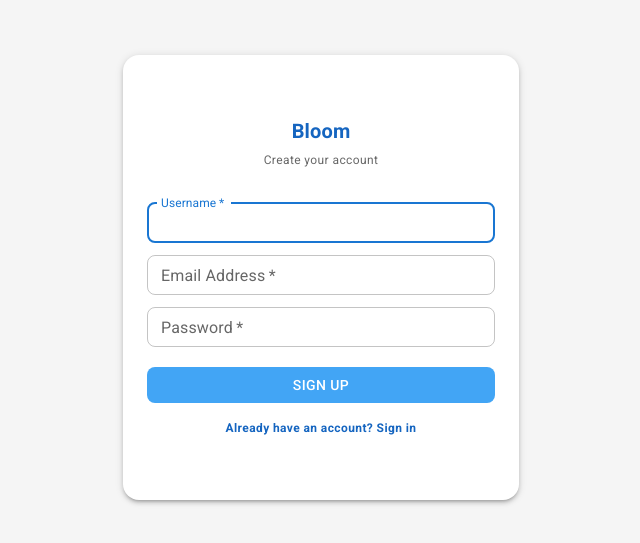
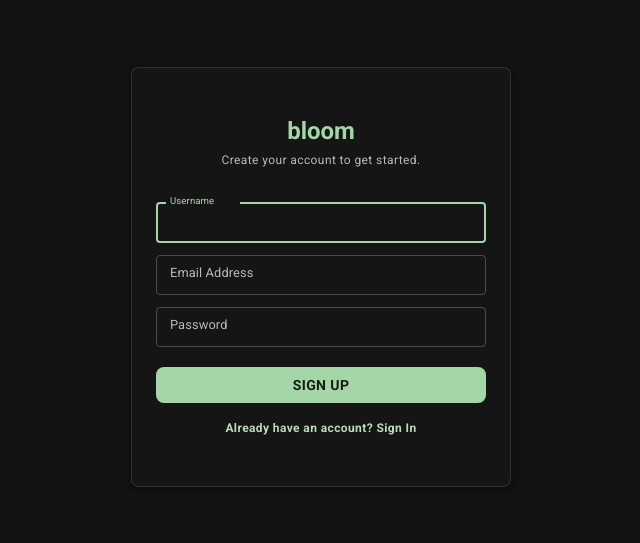
Before and after one commit to abhinm7/Social-Media-App-Client, a Next.js app: page /register in a window 1280 px wide. Shown: the part 123-666 px from the top of the page, without its empty margins (319-959 px from the left). Built offline with nearby package versions, Linux system fonts and the light colour scheme; no server answers.

Commit message:
feat: add theme registry

```diff
--- a/package.json
+++ b/package.json
@@ -12,12 +12,15 @@
     "@emotion/react": "^11.14.0",
     "@emotion/styled": "^11.14.1",
     "@fontsource/roboto": "^5.2.8",
+    "@mui/icons-material": "^7.3.2",
     "@mui/material": "^7.3.2",
     "@reduxjs/toolkit": "^2.9.0",
     "axios": "^1.11.0",
+    "framer-motion": "^12.23.15",
     "next": "15.5.2",
     "react": "19.1.0",
     "react-dom": "19.1.0",
+    "react-hot-toast": "^2.6.0",
     "react-redux": "^9.2.0"
   },
   "devDependencies": {
--- a/src/app/(auth)/login/page.tsx
+++ b/src/app/(auth)/login/page.tsx
@@ -3,23 +3,15 @@
 import { useState, FormEvent, useEffect } from "react";
 import { useDispatch, useSelector } from "react-redux";
 import { useRouter } from "next/navigation";
-import { loginUser } from "@/redux/features/authSlice"; // Use the loginUser action
+import { loginUser } from "@/redux/features/authSlice";
 import { RootState } from "@/redux/rootReducer";
 import { AppDispatch } from "@/redux/store";
-
-// Material-UI Imports
-import {
-    Button,
-    TextField,
-    Typography,
-    Box,
-    CircularProgress,
-    Paper,
-    Link
-} from "@mui/material";
+import toast from 'react-hot-toast';
+import AuthLayout from "@/components/layouts/AuthLayout"; // Import the layout
+import { Button, TextField, Typography, Box, CircularProgress, Link } from "@mui/material";
 
 export default function LoginPage() {
-    const [email, setEmail]= useState('');
+    const [email, setEmail] = useState('');
     const [password, setPassword] = useState('');
 
     const dispatch = useDispatch<AppDispatch>();
@@ -34,35 +26,18 @@ export default function LoginPage() {
 
     const handleSubmit = async (e: FormEvent) => {
         e.preventDefault();
-        const resultAction = await dispatch(loginUser({ email, password })); // Dispatch loginUser
-
-        if (!loginUser.fulfilled.match(resultAction)) {
-            alert('Login failed. Please check your credentials.');
+        const toastId = toast.loading('Logging in...');
+        const resultAction = await dispatch(loginUser({ email, password }));
+        if (loginUser.fulfilled.match(resultAction)) {
+            toast.success('Welcome back!', { id: toastId });
+        } else {
+            const errorMessage = resultAction.payload as string || 'Login failed.';
+            toast.error(errorMessage, { id: toastId });
         }
-    }
+    };
 
     return (
-        <Box sx={{ backgroundColor: '#e3f2fd', minHeight: '100vh', display: 'flex', alignItems: 'center', justifyContent: 'center' }}>
-            <Paper
-                elevation={3}
-                sx={{
-                    maxWidth: '380px',
-                    minHeight: '420px',
-                    width: '100%',
-                    display: 'flex',
-                    flexDirection: 'column',
-                    justifyContent: 'center',
-                    alignItems: 'center',
-                    padding: 3,
-                    borderRadius: 4,
-                }}
-            >
-                <Typography component="h1" variant="h6" sx={{ mb: 0.5, fontWeight: 'bold', color: '#1565c0' }}>
-                    Bloom
-                </Typography>
-                <Typography component="h2" variant="caption" sx={{ mb: 2, color: 'text.secondary' }}>
-                    Welcome back! Please sign in.
-                </Typography>
+        <AuthLayout subtitle="Welcome back! Please sign in.">
             <Box component="form" onSubmit={handleSubmit} noValidate sx={{ mt: 1, width: '100%' }}>
                 <TextField
                     margin="dense"
@@ -72,11 +47,10 @@ export default function LoginPage() {
                     id="email"
                     label="Email Address"
                     name="email"
-                        autoComplete="email"
                     autoFocus
                     value={email}
                     onChange={(e) => setEmail(e.target.value)}
-                        sx={{ '& .MuiOutlinedInput-root': { borderRadius: 2 } }}
+                    InputLabelProps={{ sx: { fontSize: '0.8rem' }, required: false }}
                 />
                 <TextField
                     margin="dense"
@@ -87,10 +61,9 @@ export default function LoginPage() {
                     label="Password"
                     type="password"
                     id="password"
-                        autoComplete="current-password"
                     value={password}
                     onChange={(e) => setPassword(e.target.value)}
-                        sx={{ '& .MMuiOutlinedInput-root': { borderRadius: 2 } }}
+                    InputLabelProps={{ sx: { fontSize: '0.8rem' }, required: false }}
                 />
                 <Button
                     type="submit"
@@ -98,26 +71,17 @@ export default function LoginPage() {
                     variant="contained"
                     size="medium"
                     disableElevation
-                        sx={{
-                            mt: 2,
-                            mb: 2,
-                            borderRadius: 2,
-                            backgroundColor: '#42a5f5',
-                            '&:hover': {
-                                backgroundColor: '#1e88e5'
-                            }
-                        }}
+                    sx={{ mt: 2, mb: 2, borderRadius: 2, fontWeight: 'bold' }}
                     disabled={status === 'loading'}
                 >
                     {status === 'loading' ? <CircularProgress size={24} color="inherit" /> : 'Login'}
                 </Button>
                 <Typography variant="caption" align="center" component="p">
-                        <Link href="/register" underline="hover" sx={{ color: '#1565c0', fontWeight: 'bold' }}>
+                    <Link href="/register" underline="hover" sx={{ color: 'primary.light', fontWeight: 'bold' }}>
                         Don't have an account? Sign Up
                     </Link>
                 </Typography>
             </Box>
-            </Paper>
-        </Box>
+        </AuthLayout>
     );
 }
--- a/src/app/(auth)/register/page.tsx
+++ b/src/app/(auth)/register/page.tsx
@@ -6,18 +6,9 @@ import { useRouter } from "next/navigation";
 import { registerUser } from "@/redux/features/authSlice";
 import { RootState } from "@/redux/rootReducer";
 import { AppDispatch } from "@/redux/store";
-
-// Material-UI Imports
-import {
-    Button,
-    TextField,
-    Typography,
-    Container,
-    Box,
-    CircularProgress,
-    Paper,
-    Link
-} from "@mui/material";
+import toast from 'react-hot-toast';
+import AuthLayout from "@/components/layouts/AuthLayout";
+import { Button, TextField, Typography, Box, CircularProgress, Link } from "@mui/material";
 
 export default function RegisterPage() {
     const [username, setUsername] = useState('');
@@ -36,42 +27,18 @@ export default function RegisterPage() {
 
     const handleSubmit = async (e: FormEvent) => {
         e.preventDefault();
+        const toastId = toast.loading('Creating account...');
         const resultAction = await dispatch(registerUser({ username, email, password }));
-
-        if (!registerUser.fulfilled.match(resultAction)) {
-            alert('Registration failed. Please try again.');
+        if (registerUser.fulfilled.match(resultAction)) {
+            toast.success('Account created successfully!', { id: toastId });
+        } else {
+            const errorMessage = resultAction.payload as string || 'Registration failed.';
+            toast.error(errorMessage, { id: toastId });
         }
-    }
+    };
 
     return (
-        <Box
-            sx={{
-                minHeight: '100vh',
-                display: 'flex',
-                alignItems: 'center',
-                justifyContent: 'center',
-                backgroundColor: '#f5f5f5', // Clean, light gray background
-            }}
-        >
-            <Container component="main" maxWidth="xs">
-                <Paper
-                    elevation={3}
-                    sx={{
-                        display: 'flex',
-                        flexDirection: 'column',
-                        alignItems: 'center',
-                        padding: 3,
-                        minHeight: 445, // Set for the 3:4 aspect ratio
-                        justifyContent: 'center',
-                        borderRadius: 4,
-                    }}
-                >
-                    <Typography component="h1" variant="h6" sx={{ mb: 0.5, fontWeight: 'bold', color: '#1565c0' }}>
-                        Bloom
-                    </Typography>
-                    <Typography component="h2" variant="caption" sx={{ mb: 2, color: 'text.secondary' }}>
-                        Create your account
-                    </Typography>
+        <AuthLayout subtitle="Create your account to get started.">
             <Box component="form" onSubmit={handleSubmit} noValidate sx={{ mt: 1, width: '100%' }}>
                 <TextField
                     margin="dense"
@@ -84,7 +51,7 @@ export default function RegisterPage() {
                     autoFocus
                     value={username}
                     onChange={(e) => setUsername(e.target.value)}
-                            sx={{ '& .MuiOutlinedInput-root': { borderRadius: 2 } }}
+                    InputLabelProps={{ sx: { fontSize: '0.8rem' }, required: false }}
                 />
                 <TextField
                     margin="dense"
@@ -96,7 +63,7 @@ export default function RegisterPage() {
                     name="email"
                     value={email}
                     onChange={(e) => setEmail(e.target.value)}
-                            sx={{ '& .MuiOutlinedInput-root': { borderRadius: 2 } }}
+                    InputLabelProps={{ sx: { fontSize: '0.8rem' }, required: false }}
                 />
                 <TextField
                     margin="dense"
@@ -109,7 +76,7 @@ export default function RegisterPage() {
                     id="password"
                     value={password}
                     onChange={(e) => setPassword(e.target.value)}
-                            sx={{ '& .MuiOutlinedInput-root': { borderRadius: 2 } }}
+                    InputLabelProps={{ sx: { fontSize: '0.8rem' }, required: false }}
                 />
                 <Button
                     type="submit"
@@ -117,27 +84,17 @@ export default function RegisterPage() {
                     variant="contained"
                     size="medium"
                     disableElevation
-                            sx={{
-                                mt: 2,
-                                mb: 2,
-                                borderRadius: 2,
-                                backgroundColor: '#42a5f5',
-                                '&:hover': {
-                                    backgroundColor: '#1e88e5'
-                                }
-                            }}
+                    sx={{ mt: 2, mb: 2, borderRadius: 2, fontWeight: 'bold' }}
                     disabled={status === 'loading'}
                 >
                     {status === 'loading' ? <CircularProgress size={24} color="inherit" /> : 'Sign Up'}
                 </Button>
                 <Typography variant="caption" align="center" component="p">
-                            <Link href="/login" underline="hover" sx={{ color: '#1565c0', fontWeight: 'bold' }}>
-                                Already have an account? Sign in
+                    <Link href="/login" underline="hover" sx={{ color: 'primary.light', fontWeight: 'bold' }}>
+                        Already have an account? Sign In
                     </Link>
                 </Typography>
             </Box>
-                </Paper>
-            </Container>
-        </Box>
+        </AuthLayout>
     );
 }
--- a/src/app/layout.tsx
+++ b/src/app/layout.tsx
@@ -2,11 +2,13 @@ import type { Metadata } from "next";
 import "./globals.css";
 import { ReduxProvider } from "@/redux/provider";
 import { AppInitializer } from "@/components/AppInitializer";
+import { Toaster } from 'react-hot-toast';
 
 import '@fontsource/roboto/300.css';
 import '@fontsource/roboto/400.css';
 import '@fontsource/roboto/500.css';
 import '@fontsource/roboto/700.css';
+import ThemeRegistry from "@/components/ThemeRegistry";
 
 
 export const metadata: Metadata = {
@@ -22,11 +24,14 @@ export default function RootLayout({
   return (
     <html lang="en">
       <body>
-        <ReduxProvider>
-          <AppInitializer>
-            {children}
-          </AppInitializer>
-        </ReduxProvider>
+        <ThemeRegistry>
+          <ReduxProvider>
+            <AppInitializer>
+              {children}
+              <Toaster position="bottom-center" />
+            </AppInitializer>
+          </ReduxProvider>
+        </ThemeRegistry>
       </body>
     </html>
   );
--- /dev/null
+++ b/src/components/ThemeRegistry.tsx
@@ -0,0 +1,38 @@
+'use client';
+
+import { useState, useMemo } from 'react';
+import { createTheme, ThemeProvider } from '@mui/material/styles';
+import { Box, IconButton } from '@mui/material';
+import Brightness4Icon from '@mui/icons-material/Brightness4';
+import Brightness7Icon from '@mui/icons-material/Brightness7';
+
+export default function ThemeRegistry({ children }: { children: React.ReactNode }) {
+    const [mode, setMode] = useState<'light' | 'dark'>('dark');
+
+    const theme = useMemo(() => createTheme({
+        palette: {
+            mode,
+            ...(mode === 'dark'
+                ? { primary: { main: '#a5d6a7' }, background: { default: '#121212', paper: '#000000' } }
+                : { primary: { main: '#EC7FA9' }, background: { default: '#FFB8E0', paper: '#FFEDFA' } }),
+        },
+    }), [mode]);
+
+    const toggleTheme = () => {
+        setMode((prevMode) => (prevMode === 'light' ? 'dark' : 'light'));
+    };
+
+    return (
+        <ThemeProvider theme={theme}>
+            {/* The Box provides a positioning context for the icon */}
+            <Box sx={{ position: 'relative', backgroundColor: 'background.default', color: 'text.primary' }}>
+                <Box sx={{ position: 'absolute', top: 16, right: 16, zIndex: 1000 }}>
+                    <IconButton onClick={toggleTheme} color="inherit">
+                        {mode === 'dark' ? <Brightness7Icon /> : <Brightness4Icon />}
+                    </IconButton>
+                </Box>
+                {children}
+            </Box>
+        </ThemeProvider>
+    );
+}
--- /dev/null
+++ b/src/components/layouts/AuthLayout.tsx
@@ -0,0 +1,43 @@
+'use client';
+
+import { Box, Paper, Typography } from "@mui/material";
+import { motion } from 'framer-motion';
+
+export default function AuthLayout({ children, subtitle }: { children: React.ReactNode, subtitle: string }) {
+    const sentence = { hidden: { opacity: 1 }, visible: { opacity: 1, transition: { staggerChildren: 0.05 } } };
+    const letter = { hidden: { opacity: 0, y: 50 }, visible: { opacity: 1, y: 0 } };
+
+    return (
+        <Box sx={{ minHeight: '100vh', display: 'flex', alignItems: 'center', justifyContent: 'center' }}>
+            <Paper
+                elevation={3}
+                sx={{
+                    maxWidth: '380px',
+                    minHeight: '420px',
+                    width: '100%',
+                    display: 'flex',
+                    flexDirection: 'column',
+                    justifyContent: 'center',
+                    alignItems: 'center',
+                    padding: 3,
+                    borderRadius: 2,
+                    backgroundColor: 'background.paper',
+                    border: '1px solid',
+                    borderColor: 'divider',
+                }}
+            >
+                <Typography component="h1" variant="h5" sx={{ mb: 0.5, fontWeight: 'bold', color: 'primary.main', display: 'flex' }}>
+                    <motion.span variants={sentence} initial="hidden" animate="visible">
+                        {'bloom'.split('').map((char, index) => (
+                            <motion.span key={char + '-' + index} variants={letter}>{char}</motion.span>
+                        ))}
+                    </motion.span>
+                </Typography>
+                <Typography component="h2" variant="caption" sx={{ mb: 2, color: 'text.secondary' }}>
+                    {subtitle}
+                </Typography>
+                {children}
+            </Paper>
+        </Box>
+    );
+}
```
Also changed, not shown: src/app/(main)/layout.tsx (+14 -12 lines), 1 other file (tests, documents, lock files or other folders). Lines whose indentation alone changed are shown as unchanged.
